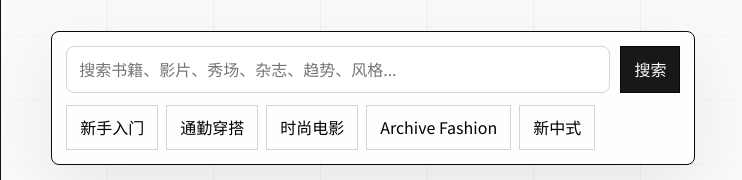
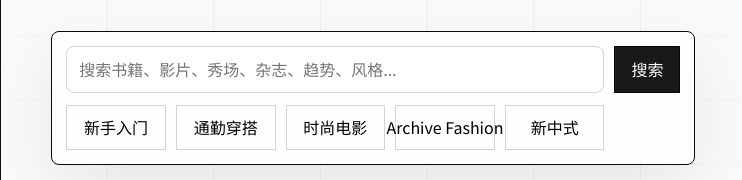
Before and after one commit to STRUGGLE1999/FashionAtlas, a website: page index.html in a window 1280 px wide. Shown: the part 540-720 px from the top of the page, 0-742 px from the left. Drawn offline with nearby package versions, Linux system fonts and the light colour scheme.

Commit message:
Align homepage search chips

```diff
--- a/styles.css
+++ b/styles.css
@@ -278,6 +278,7 @@ h3 {
 }
 
 .search-panel {
+  --search-button-width: 66px;
   width: min(680px, 100%);
   margin-top: 34px;
   padding: 14px;
@@ -289,7 +290,7 @@ h3 {
 
 .search-row {
   display: grid;
-  grid-template-columns: 1fr auto;
+  grid-template-columns: minmax(0, 1fr) var(--search-button-width);
   gap: 10px;
 }
 
@@ -334,10 +335,17 @@ h3 {
 }
 
 .hint-list {
-  display: flex;
-  flex-wrap: wrap;
-  gap: 8px;
+  display: grid;
+  grid-template-columns: repeat(5, minmax(0, 1fr));
+  gap: 10px;
+  width: calc(100% - var(--search-button-width) - 10px);
   margin-top: 12px;
+}
+
+.hint-list .pill {
+  width: 100%;
+  min-width: 0;
+  white-space: nowrap;
 }
 
 .hero-visual {
@@ -899,6 +907,11 @@ code {
     grid-template-columns: 1fr;
   }
 
+  .hint-list {
+    width: 100%;
+    grid-template-columns: 1fr;
+  }
+
   .hero-collage img {
     height: 150px;
   }
```
